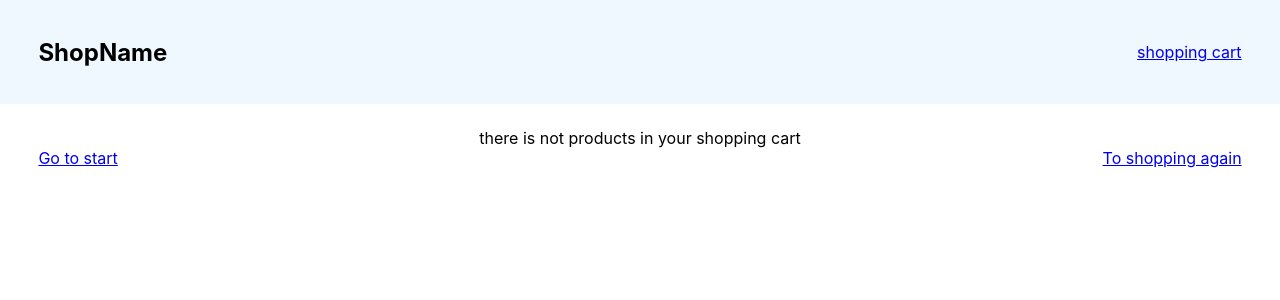
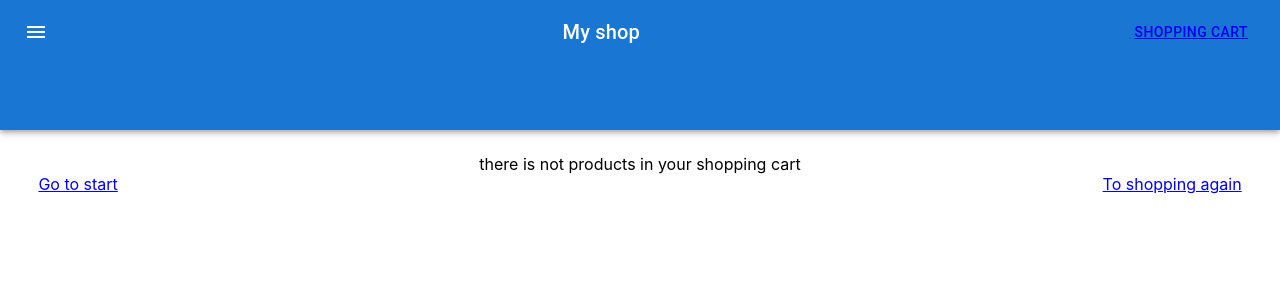
Before and after one commit to serIvanich/test-shop, a React (Create React App) app: page /cart in a window 1280 px wide. Shown: the top 300 px of the page. Built offline with nearby package versions, Linux system fonts and the light colour scheme.

Commit message:
added header with material ui

```diff
--- a/package.json
+++ b/package.json
@@ -3,7 +3,11 @@
   "version": "0.1.0",
   "private": true,
   "dependencies": {
+    "@emotion/react": "^11.6.0",
+    "@emotion/styled": "^11.6.0",
     "@material-ui/core": "^4.12.3",
+    "@mui/icons-material": "^5.1.1",
+    "@mui/material": "^5.1.1",
     "@reduxjs/toolkit": "^1.6.2",
     "@testing-library/jest-dom": "^5.11.4",
     "@testing-library/react": "^11.1.0",
--- a/src/app/App.tsx
+++ b/src/app/App.tsx
@@ -6,6 +6,7 @@
 import {Route, Switch} from "react-router-dom";
 import {ShoppingCart} from "../features/shoppingCart/ShoppingCart";
 import {Main} from '../features/main/Main';
+import HeaderM from '../features/header/HeaderM';
 
 
 function App() {
@@ -14,7 +15,7 @@
 
     return (
         <div className="App">
-            <Header/>
+            <HeaderM/>
             <div className={'content'}>
                 <Switch>
                     <Route exact path={'/'} render={() => <Main/>}/>
--- /dev/null
+++ b/src/features/header/HeaderM.tsx
@@ -0,0 +1,38 @@
+import * as React from 'react';
+import AppBar from '@mui/material/AppBar';
+import Box from '@mui/material/Box';
+import Toolbar from '@mui/material/Toolbar';
+import Typography from '@mui/material/Typography';
+import Button from '@mui/material/Button';
+import IconButton from '@mui/material/IconButton';
+import MenuIcon from '@mui/icons-material/Menu';
+import { Link } from 'react-router-dom';
+
+
+export default function ButtonAppBar() {
+
+
+    return (
+        <Box sx={{ flexGrow: 1, height: 130}}>
+            <AppBar position="static" sx={{height: '100%'}}>
+                <Toolbar>
+                    <IconButton
+                        size="large"
+                        edge="start"
+                        color="inherit"
+                        aria-label="menu"
+                        sx={{ mr: 2 }}
+                    >
+                        <MenuIcon />
+                    </IconButton>
+                    <Typography variant="h6" component="div" sx={{ flexGrow: 1 }}>
+                        My shop
+                    </Typography>
+                    <Button color="inherit">
+                        <Link to={'/cart'}>shopping cart</Link>
+                    </Button>
+                </Toolbar>
+            </AppBar>
+        </Box>
+    );
+}
```
Also changed, not shown: 1 other file (tests, documents, lock files or other folders).
